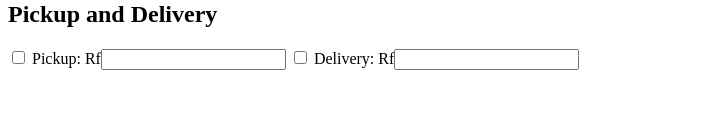
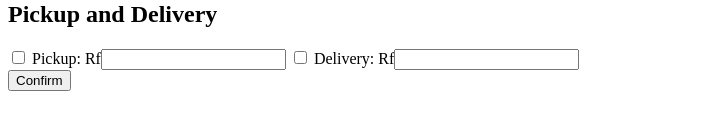
Before and after one commit to mefiz/flybox, a plain HTML site: page trip_list.html in a window 1280 px wide. Shown: the part 382-512 px from the top of the page, without its empty margins (0-706 px from the left). Drawn offline with Linux system fonts and the light colour scheme.

Commit message:
added a button to trip_list.html

```diff
--- a/trip_list.html
+++ b/trip_list.html
@@ -59,6 +59,7 @@
                 </form>
             </div>
         </form>
+        <button type="submit">Confirm</button>
     </div>
 </div>
 </body>
```
